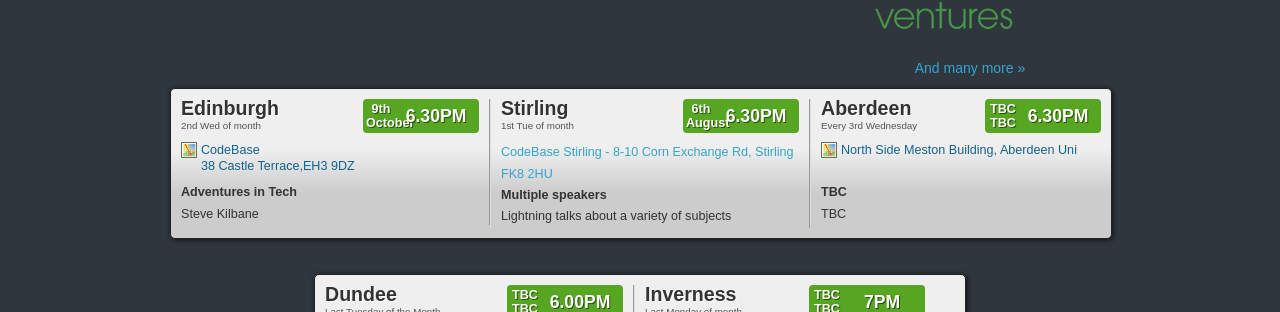
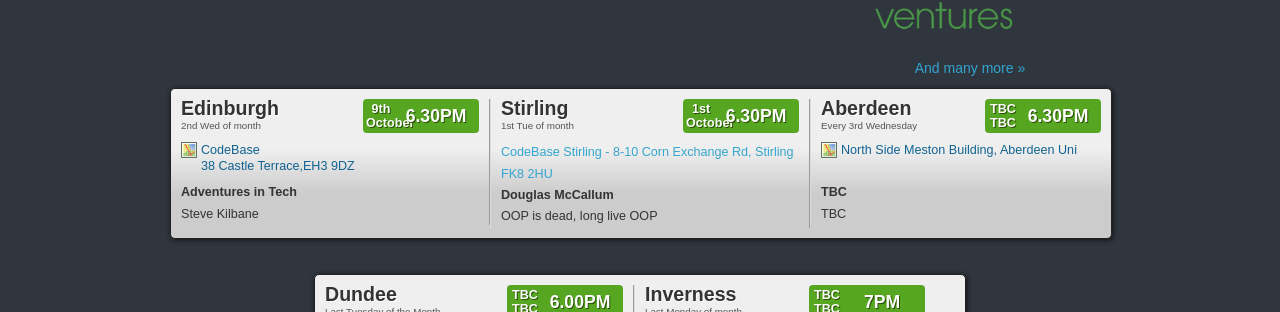
Before and after one commit to techmeetup/techmeetup.co.uk, a Jekyll site: the page built from index.html, in a window 1280 px wide. Shown: the part 311-623 px from the top of the page. Built offline with Jekyll 4.4.1, drawn with Linux system fonts in a browser that asks for light colours.

Commit message:
Added October talk for Stirling

```diff
--- a/_data/index.json
+++ b/_data/index.json
@@ -22,12 +22,12 @@
   "stirling": {
     "speakers": [
      {
-        "name": "Multiple speakers",
-        "talk": "Lightning talks about a variety of subjects"
+        "name": "Douglas McCallum",
+        "talk": "OOP is dead, long live OOP"
       }
     ],
-    "day": "6th",
-    "month": "August"
+    "day": "1st",
+    "month": "October"
   },
   "aberdeen": {
     "speakers": [
```
